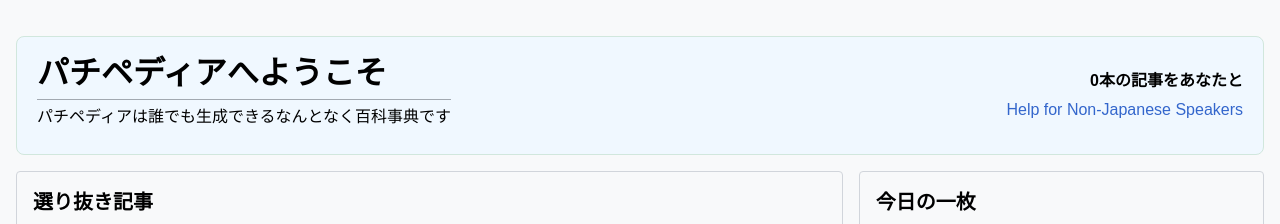
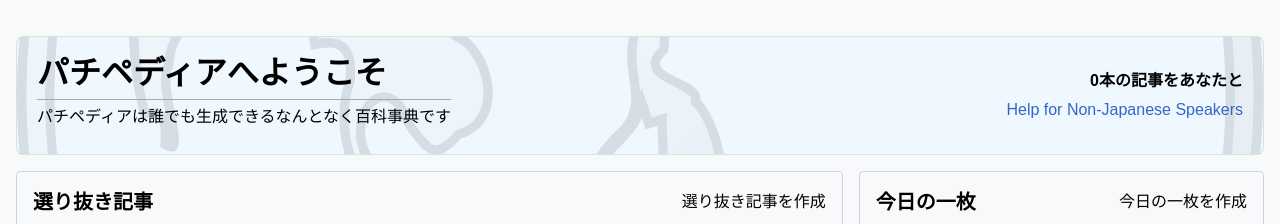
Before and after one commit to emotions2023/synapse, a Flask app: page / in a window 1280 px wide. Shown: the part 81-305 px from the top of the page. Run offline with Flask 3, Linux system fonts and the light colour scheme; data that the repository does not hold is empty; some libraries are stand-ins or nearby versions.

Commit message:
change 0805-02 css profile home

```diff
--- a/app/static/css/home.css
+++ b/app/static/css/home.css
@@ -8,25 +8,49 @@
     display: flex;
     justify-content: space-between;
     align-items: center;
+    position: relative; /* アイコン背景用に追加 */
+}
+
+.welcome-banner::before {
+    content: "";
+    background-image: url('/static/img/icon.svg');
+    background-size: cover;
+    background-repeat: no-repeat;
+    background-position: right;
+    position: absolute;
+    top: 0;
+    left: 0;
+    width: 100%;
+    height: 100%;
+    opacity: 0.1; /* アイコンを薄くする */
+    z-index: 0; /* アイコンをテキストの背面に配置 */
 }
 
 .welcome-banner h1 {
     font-size: 2em;
     margin: 0;
+    position: relative; /* アイコン背景用に追加 */
+    z-index: 1; /* テキストをアイコンの前面に配置 */
 }
 
 .welcome-banner p {
     margin: 5px 0;
+    position: relative; /* アイコン背景用に追加 */
+    z-index: 1; /* テキストをアイコンの前面に配置 */
 }
 
 .article-count {
     font-weight: bold;
     margin: 0;
+    position: relative; /* アイコン背景用に追加 */
+    z-index: 1; /* テキストをアイコンの前面に配置 */
 }
 
 .help-link {
     color: #3366cc;
     text-decoration: none;
+    position: relative; /* アイコン背景用に追加 */
+    z-index: 1; /* テキストをアイコンの前面に配置 */
 }
 
 .help-link:hover {
--- a/app/static/css/profile.css
+++ b/app/static/css/profile.css
@@ -25,6 +25,7 @@ ul {
 
 .tab p {
   margin-bottom: 4%;
+  padding: 3%;
 }
 
 .bold-text {
@@ -71,7 +72,6 @@ ul {
 .right-buttons p {
   margin-bottom: 0;
   padding-bottom: 1em;
-  border-bottom: 3px solid transparent;
 }
 
 .active-tab {
@@ -135,6 +135,7 @@ ul {
   padding: 15px;
   background-color: #fff;
   border: 1px solid #ccc;
+  margin-bottom: 8%;
 }
 
 .sidebar h3 {
@@ -180,6 +181,7 @@ hr {
 .section {
   display: flex;
   align-items: center;
+  margin-top: 3%;
   margin-bottom: 2%;
 }
 
@@ -192,3 +194,10 @@ hr {
   font-size: 0.8em;
   margin-left: 1%;
 }
+
+.section-divider {
+  border: none;
+  border-top: 1px solid #d1d1d1;
+  margin-top: 10px;
+  margin-bottom: 10px;
+}
--- a/app/templates/home.html
+++ b/app/templates/home.html
@@ -17,7 +17,10 @@
 
     <section class="grid grid-cols-1 md:grid-cols-3 gap-4">
         <article class="col-span-2 p-4 border border-gray-300 rounded">
-            <h2 class="text-xl font-bold mb-2">選り抜き記事</h2>
+            <div class="flex justify-between items-center mb-2">
+                <h2 class="text-xl font-bold">選り抜き記事</h2>
+                <a href="{{ url_for('routes.featuredArticles') }}" class="create-button">選り抜き記事を作成</a>
+            </div>
             <div class="flex">
                 <img src="{{ featured_article.image_url }}" alt="{{ featured_article.title }}" class="w-24 h-24 mr-4">
                 <div class="flex flex-col">
@@ -28,7 +31,10 @@
         </article>
 
         <aside class="p-4 border border-gray-300 rounded">
-            <h2 class="text-xl font-bold mb-2">今日の一枚</h2>
+            <div class="flex justify-between items-center mb-2">
+                <h2 class="text-xl font-bold">今日の一枚</h2>
+                <a href="{{ url_for('routes.dailyImages') }}" class="create-button">今日の一枚を作成</a>
+            </div>
             {% if daily_image %}
                 <img src="{{ daily_image.image_url }}" alt="{{ daily_image.description }}" class="w-full h-48 object-cover mb-2">
                 <p>{{ daily_image.description }}</p>
--- a/app/templates/profile.html
+++ b/app/templates/profile.html
@@ -60,6 +60,7 @@
           <p class="edit-link">[ 編集 ]</p>
         </div>
         <p id="deathDetails">{{ profile.death_details }}</p>
+        <hr class="section-divider">
       </div>
       <div class="user-list">
         <h2 class="name">{{ profile.name }}</h2>
```
Also changed, not shown: other parts of app/static/css/home.css (+0 -88 lines), app/static/css/common.css (+60 -38 lines).
